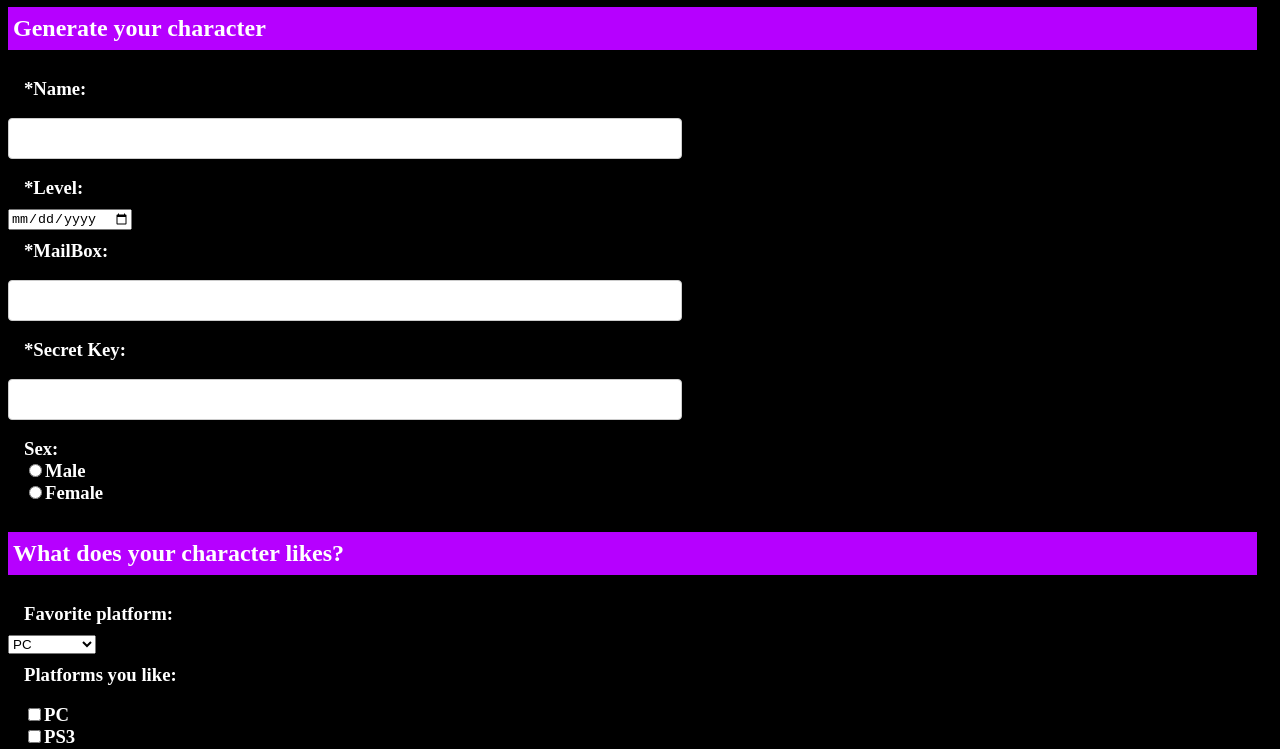
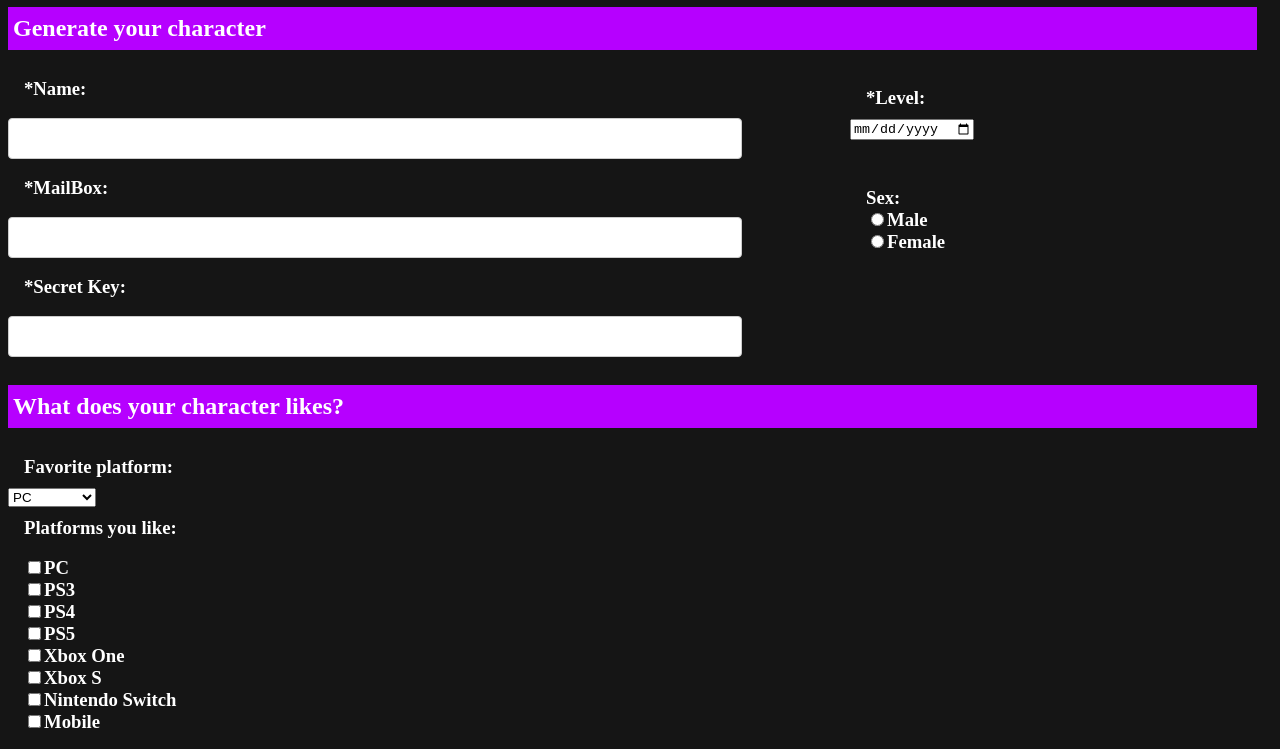
Before and after one commit to CuriouslyHappy/SlothIntoGames, a plain HTML site: page SignUp.html in a window 1280 px wide. Shown: the part 73-822 px from the top of the page. Drawn offline with Linux system fonts and the light colour scheme.

Commit message:
new page

```diff
--- a/SignUp.html
+++ b/SignUp.html
@@ -49,18 +49,22 @@
 		<form name="cadastrouser" method="post" action="FirstPage.html">
 		<h3>*Name:</h3>
 			<input name="nome" type="text" size="25" maxlenght="30" required />
+		<div id="level">
 		<h3 id="lvl">*Level:
 			<span id="lvlh">Put your age here</span> </h3>
 			<input type="date" name="idade" required />
+		</div>
 		<h3>*MailBox:</h3>
 			<input type="text" name="email" size="25" maxlenght="50" required />
 		<h3>*Secret Key:</h3>
 			<input type="password" name="senha" size="25" maxlenght="30" required />
 
+		<div id="sex">
 		<h3>Sex:<br>
 			<input type="radio" name="sexo" value="masc">Male<br>
 			<input type="radio" name="sexo" value="fem">Female<br>
 		</h3>
+		</div>
 
 		<h2>What does your character likes?</h2>
 
--- a/_css/FirstStyle.css
+++ b/_css/FirstStyle.css
@@ -102,7 +102,7 @@ body {
 .news {
   float: right;
   position: relative;
-  top: 10px;
+  top: 5px;
   padding: 20px 2px;
   border: 3px solid white;
   border-radius: 3em;
--- a/_css/SignUp.css
+++ b/_css/SignUp.css
@@ -1,5 +1,5 @@
 body {
-	background-color: black;
+	background-color: #151515;
 }
 
 h2 {
@@ -35,9 +35,21 @@ p, h3, h4 {
 	visibility: visible;
 }
 
+#level {
+	position: absolute;
+	top: 150px;
+	left: 850px;
+}
+
+#sex {
+	position: absolute;
+	top: 250px;
+	left: 850px;
+}
+
 input[type=text], input[type=password] {
 	width: 50%;
-	padding: 12px 20px;
+	padding: 12px 50px;
 	margin: 8px 0;
 	display: inline-block;
 	border: 1px solid #ccc;
```
Also changed, not shown: extra.html (added, +14 -0 lines), _images/mahjong.png (added), background-signup.jpg (added).
